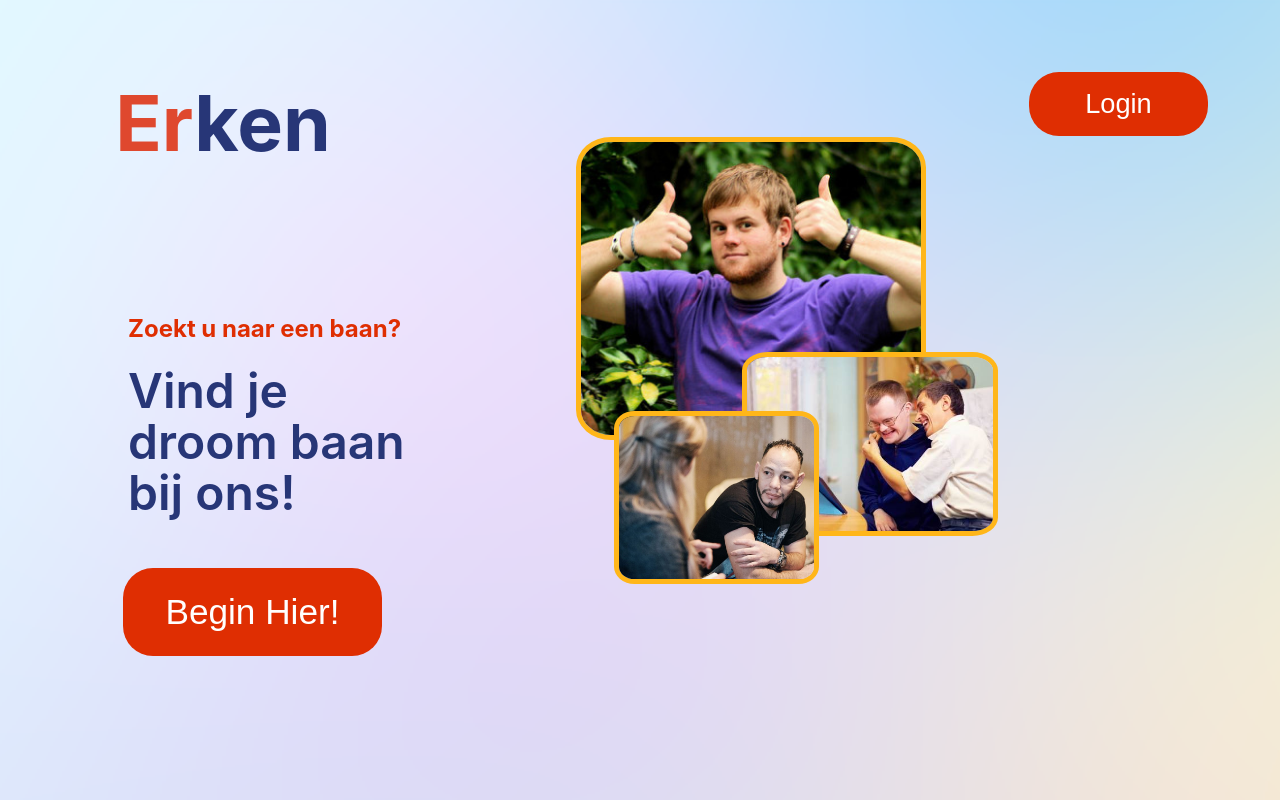
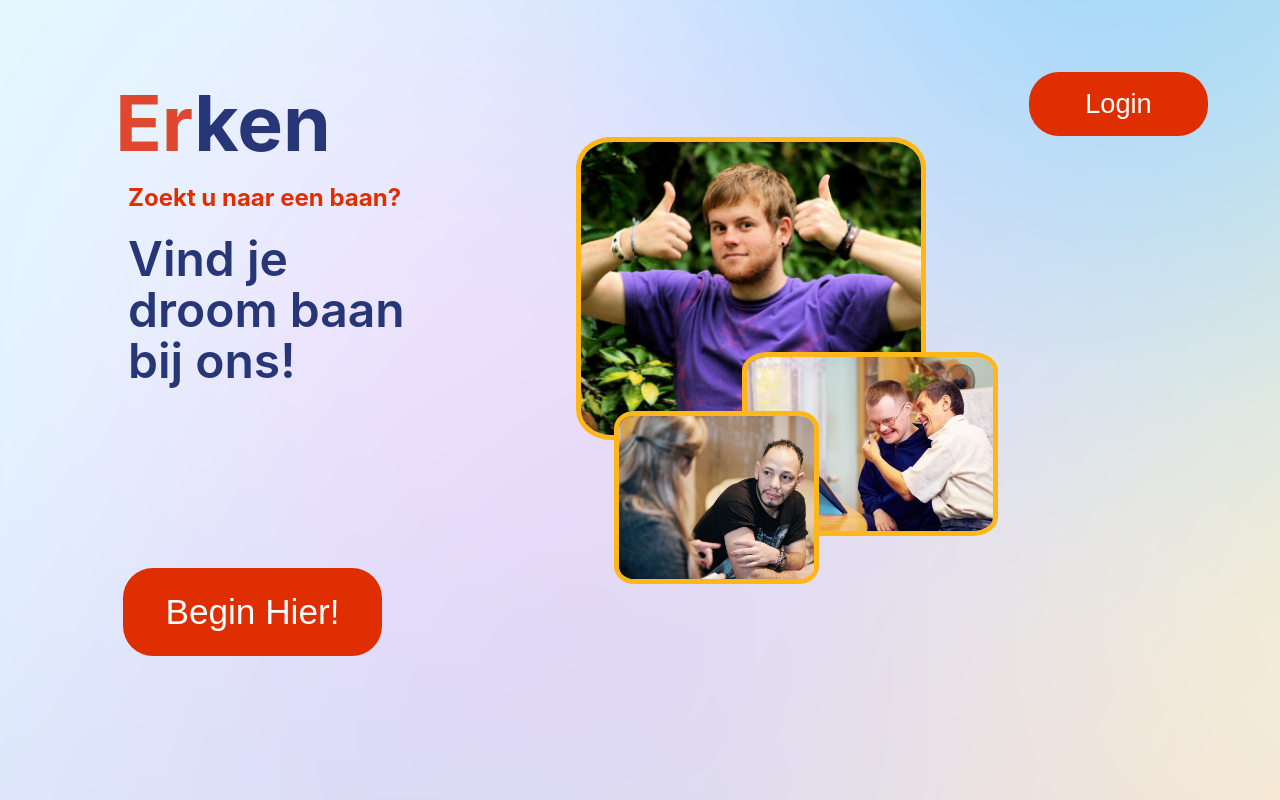
Before and after one commit to ryodc/Erken, a React (Create React App) app in the folder client/: page /Profile in a window 1280 px wide. Built offline with nearby package versions, Linux system fonts and the light colour scheme.

Commit message:
Update landingpage.css

```diff
--- a/client/src/Components/Default/landingpage.css
+++ b/client/src/Components/Default/landingpage.css
@@ -33,7 +33,7 @@ body {
 .container .first-header {
   color: rgb(223, 46, 2);
   padding-left: 10vw;
-  padding-top: 10vh;
+  padding-top: 0.001%;
   font-size: 1.5rem;
   font-weight: 700;
 }
@@ -46,6 +46,7 @@ body {
   margin-top: 5%;
   margin-left: 8%;
   margin-right: 5%;
+  margin-bottom: 0.01%;
 }
 
 .container .login {
```
